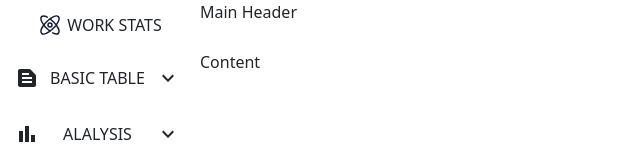
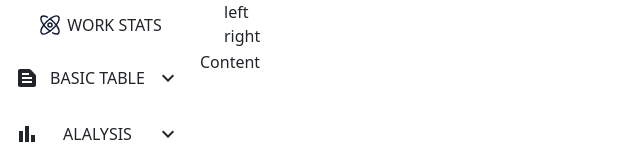
Before and after one commit to Baboomba/data-warehouse, a React (Create React App) app: page / in a window 1280 px wide. Shown: the top 160 px of the page, without its empty margins (0-640 px from the left). Built offline with nearby package versions, Linux system fonts and the light colour scheme; sample sign-in values are in the browser's storage.

Commit message:
insert header into the main layout

```diff
--- a/src/component/header/Header.jsx
+++ b/src/component/header/Header.jsx
@@ -1,12 +1,12 @@
 import { Col, Container } from 'react-bootstrap';
-import './Headers.css';
+import './Header.css';
 
 
 
 
-const Headers = () => {
+const Header = () => {
     return (
-        <div>
+        <div className='header-container'>
             <Container fluid>
                 <Col className='header-leftside'>left</Col>
                 <Col className='header-rightside'>right</Col>
@@ -15,4 +15,4 @@ const Headers = () => {
     );
 };
 
-export { Headers };
+export { Header };
--- a/src/page/home/Home.jsx
+++ b/src/page/home/Home.jsx
@@ -5,6 +5,7 @@ import SideMenu from "../../component/sideMenu/SideMenu";
 import { RegisterForm } from "../register/Register";
 import { useNavigate } from "react-router-dom";
 import { useEffect } from "react";
+import { Header } from "../../component/header/Header";
 
 
 const Main = () => {
@@ -28,7 +29,8 @@ const Main = () => {
                         <SideMenu />
                     </Col>
                     <Col className="main-grid-right">
-                        <Row className="main-grid-header">Main Header
+                        <Row className="main-grid-header">
+                            <Header />
                         </Row>
                         <Row className="main-grid-content">Content
                         </Row>
```
